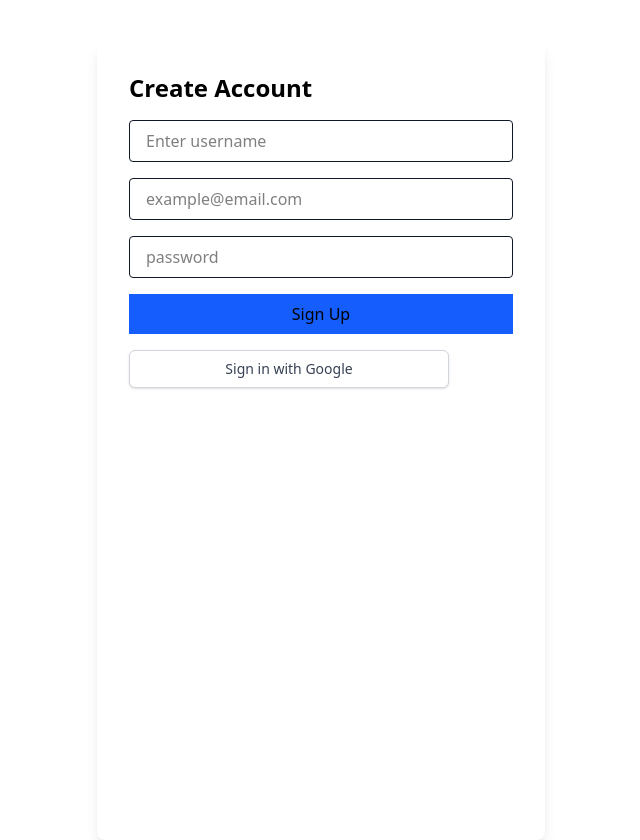
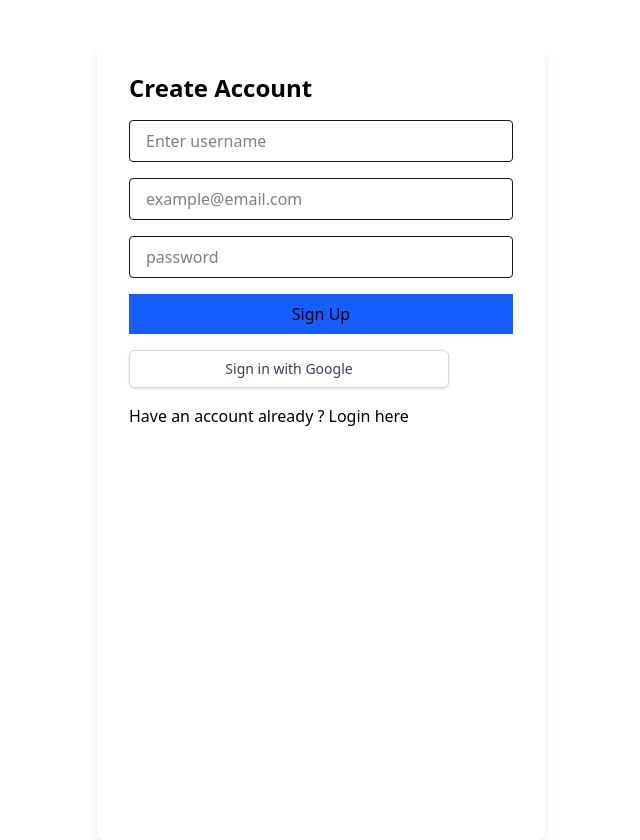
Before and after one commit to GregoryRobetertson/booking-app, a Next.js app: page /auth/signup in a window 1280 px wide. Shown: the whole page, without its empty margins (319-959 px from the left). Built offline with nearby package versions, Linux system fonts and the light colour scheme; no server answers.

Commit message:
added dont have an account and already have an account

```diff
--- a/src/app/auth/login/page.jsx
+++ b/src/app/auth/login/page.jsx
@@ -88,19 +88,22 @@ export default function Login() {
         <button
           type="submit"
           disabled={loading}
-          className="bg-blue-600 hover:bg-blue-950 px-4 py-2"
+          className="bg-blue-600 hover:bg-blue-950 px-4 py-2 "
         >
           {loading ? "Loging In..." : "Log In"}
         </button>
         <button
           onClick={handleGoogleSignin}
           disabled={loading}
-          className="flex items-center justify-center gap-2 w-full max-w-xs border border-gray-300 rounded-md bg-white hover:bg-gray-50 px-4 py-2 shadow-sm disabled:opacity-50 disabled:cursor-not-allowed transition"
+          className="flex items-center justify-center gap-2 w-full max-w-xs border border-gray-300 rounded-md bg-white hover:bg-gray-400 px-4 py-2 shadow-sm disabled:opacity-50 disabled:cursor-not-allowed transition"
         >
           <span className="text-gray-700 font-medium text-sm">
             {loading ? "Signing in..." : "Sign in with Google"}
           </span>
         </button>
+        <a href="/auth/signup" className="hover:text-blue-800">
+          Don't have an account ? Create account
+        </a>
       </form>
 
       {error && <p style={{ color: "red" }}>{error}</p>}
--- a/src/app/auth/signup/page.jsx
+++ b/src/app/auth/signup/page.jsx
@@ -102,12 +102,15 @@ export default function SignupPage() {
         <button
           onClick={handleGoogleSignup}
           disabled={loading}
-          className="flex items-center justify-center gap-2 w-full max-w-xs border border-gray-300 rounded-md bg-white hover:bg-gray-50 px-4 py-2 shadow-sm disabled:opacity-50 disabled:cursor-not-allowed transition"
+          className="flex items-center justify-center gap-2 w-full max-w-xs border border-gray-300 rounded-md bg-white hover:bg-gray-400 px-4 py-2 shadow-sm disabled:opacity-50 transition"
         >
-          <span className="text-gray-700 font-medium text-sm">
+          <span className="text-gray-700 font-medium text-sm ">
             {loading ? "Signing in..." : "Sign in with Google"}
           </span>
         </button>
+        <a href="/auth/login" className="hover:text-blue-800">
+          Have an account already ? Login here
+        </a>
       </form>
 
       {error && <p style={{ color: "red" }}>{error}</p>}
```
